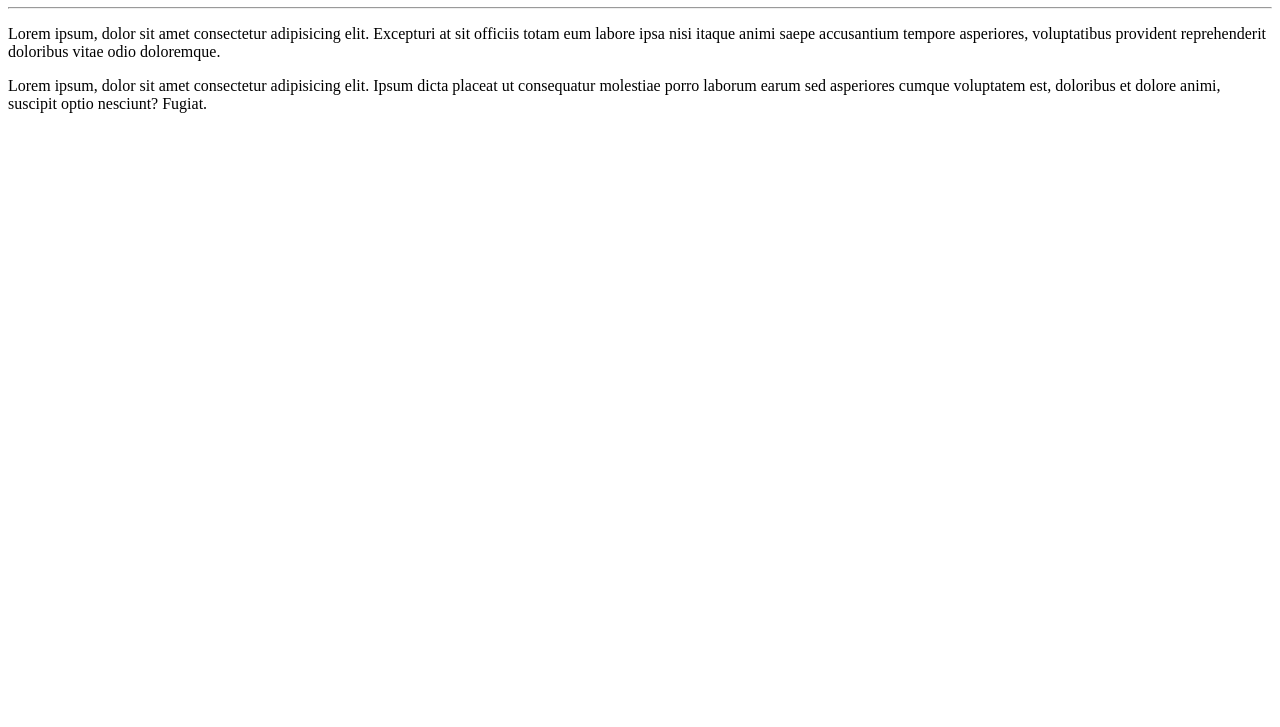
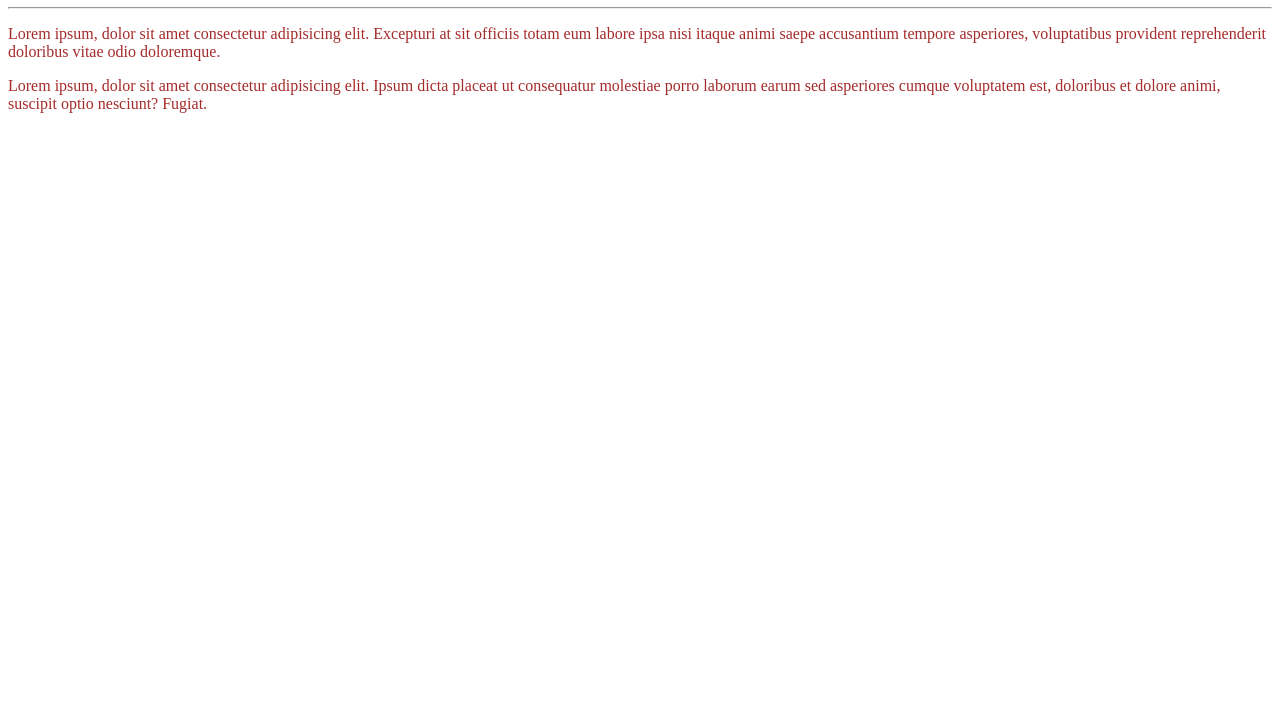
Before and after one commit to CarlosRobJr/Ola-Mundo, a plain HTML site: page site-exemplo/index.html in a window 1280 px wide. Shown: the part 73-800 px from the top of the page. Drawn offline with Linux system fonts and the light colour scheme.

Commit message:
adicionei cores as letras

```diff
--- a/site-exemplo/index.html
+++ b/site-exemplo/index.html
@@ -4,6 +4,11 @@
     <meta charset="UTF-8">
     <meta name="viewport" content="width=device-width, initial-scale=1.0">
     <title>Meu primeiro site em repositório</title>
+    <style>
+        body {
+            color: brown;
+        }
+    </style>
 </head>
 <body>
     <h1>Olá, Mundo!</h1>
```
